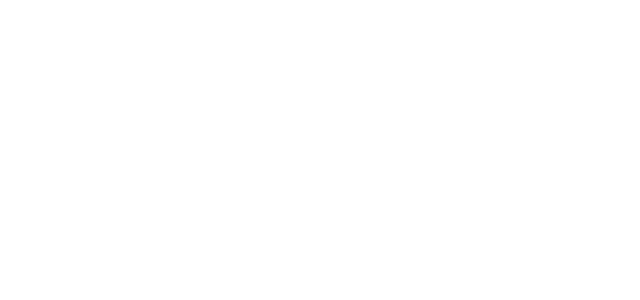
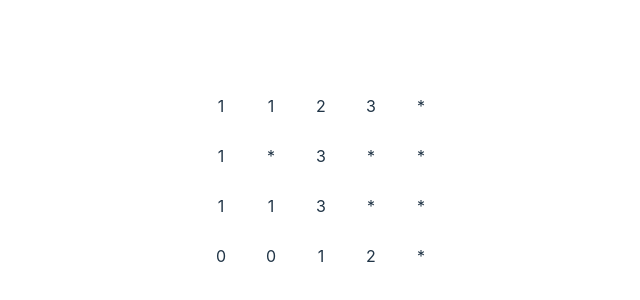
Before and after one commit to emilythedev/minesweeper-react-ts, a React (Vite) app: page / in a window 1280 px wide. Shown: the part 206-506 px from the top of the page, without its empty margins (319-959 px from the left). Built offline with nearby package versions, Linux system fonts and the light colour scheme.

Commit message:
display a minesweeper board

```diff
--- a/src/App.tsx
+++ b/src/App.tsx
@@ -1,10 +1,10 @@
 import './App.css'
+import Minesweeper from './Minesweeper'
 
 function App() {
 
   return (
-    <>
-    </>
+    <Minesweeper />
   )
 }
 
--- /dev/null
+++ b/src/CellGrid.tsx
@@ -0,0 +1,15 @@
+interface Props {
+  id: number,
+  content: number | '*'
+}
+
+const cellGridStyles = {
+}
+
+const CellGrid = ({id, content}: Props) => {
+  return (
+    <div style={cellGridStyles}>{content}</div>
+  )
+}
+
+export default CellGrid
--- /dev/null
+++ b/src/Minesweeper.tsx
@@ -0,0 +1,33 @@
+import CellGrid from "./CellGrid"
+
+type Props = {}
+
+const rows = 4
+const cols = 5
+const board = [
+  [1, 1, 2, 3, '*'],
+  [1, '*', 3, '*', '*'],
+  [1, 1, 3, '*', '*'],
+  [0, 0, 1, 2, '*'],
+] as Array<Array<number | '*'>>
+
+const boardStyles = {
+  display: 'grid',
+  gridTemplateColumns: 'repeat(5, 50px)',
+  gridTemplateRows: 'repeat(4, 50px)',
+}
+
+const Minesweeper = (props: Props) => {
+  return (
+    <div style={boardStyles}>
+      {board.map((row, ri) => {
+        return row.map((cell, ci) => {
+          const id = ri * cols + ci
+          return (<CellGrid key={id} id={id} content={cell}></CellGrid>)
+        })
+      })}
+    </div>
+  )
+}
+
+export default Minesweeper
```
